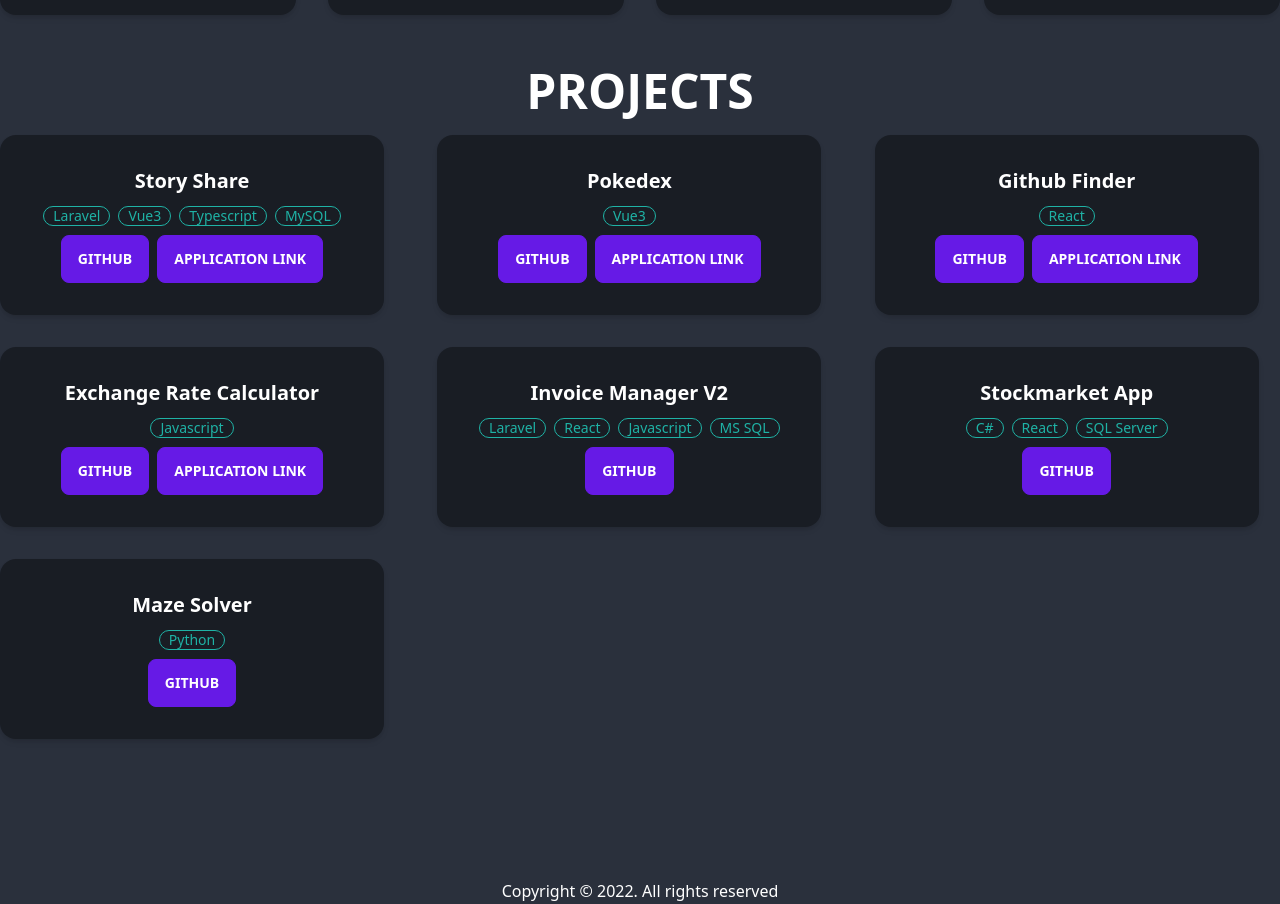
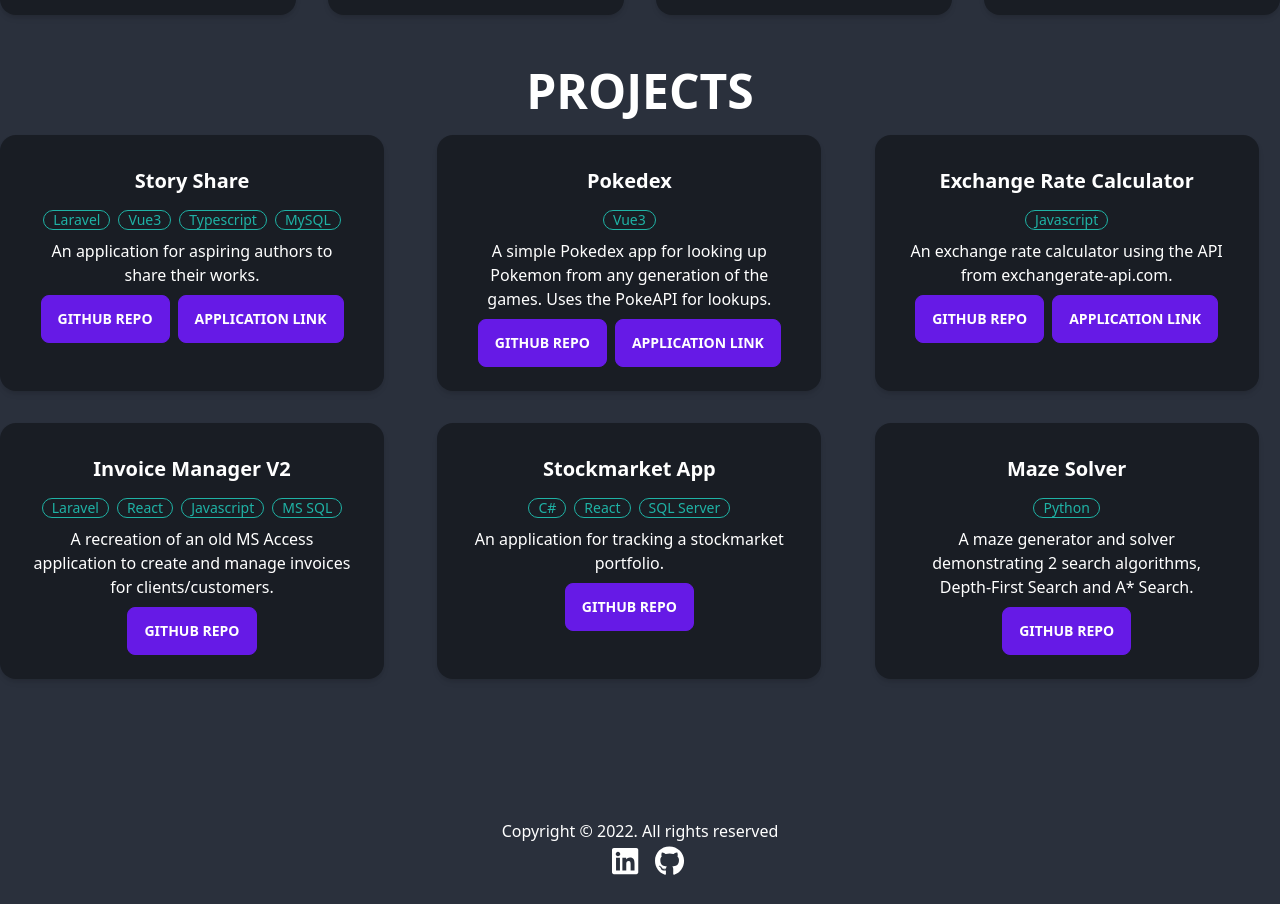
Before and after one commit to lazy-snorlax/portfolio_react, a React (Vite) app: page / in a window 1280 px wide. Shown: the part 1660-2564 px from the top of the page. Built offline with nearby package versions, Linux system fonts and the light colour scheme.

Commit message:
add project descriptions

```diff
--- a/src/components/Project.jsx
+++ b/src/components/Project.jsx
@@ -1,22 +1,23 @@
 import { PropTypes } from "prop-types";
 
-function Project({ project: { name, github, liveUrl, languages } }) {
+function Project({ project: { name, description, github, liveUrl, languages } }) {
   return (
     <div className="card w-96 bg-neutral shadow-md">
       <div className="flex-row items-center">
-        <div className="card-body">
-          <h2 className="card-title justify-center">
-            {name}
-          </h2>
+        <div className="card-body py-3">
+          <div className="card-title justify-center mt-5 mb-1">
+          {name}
+          </div>
           <div className="badges text-center">
             {languages.map((lang) => (
               <div className="badge badge-outline badge-accent mx-1">{lang}</div>
             ))}
           </div>
-          <div className="card-actions justify-center">
+          <p className="text-center">{description}</p>
+          <div className="card-actions justify-center pb-3">
             {github && (
               <a href={github} className="btn btn-primary">
-                Github
+                Github Repo
               </a>
             )}
 
--- a/src/data/Data.json
+++ b/src/data/Data.json
@@ -53,42 +53,42 @@
   "projects": [
     {
       "name": "Story Share",
+      "description": "An application for aspiring authors to share their works.",
       "languages": ["Laravel", "Vue3", "Typescript", "MySQL"],
       "github": "https://github.com/lazy-snorlax/StoryShare",
       "liveUrl": "https://storyshare.amhomelab.com"
     },
     {
       "name": "Pokedex",
+      "description": "A simple Pokedex app for looking up Pokemon from any generation of the games. Uses the PokeAPI for lookups.",
       "languages": ["Vue3"],
       "github": "https://github.com/lazy-snorlax/pokedex-vue",
       "liveUrl": "https://pokedex-vue-app.netlify.app/"
     },
     {
-      "name": "Github Finder",
-      "languages": ["React"],
-      "github": "https://github.com/lazy-snorlax/github-finder",
-      "liveUrl": "https://gilded-profiterole-a14ec9.netlify.app/"
-    },
-    {
       "name": "Exchange Rate Calculator",
+      "description": "An exchange rate calculator using the API from exchangerate-api.com.",
       "languages": ["Javascript"],
       "github": "https://github.com/lazy-snorlax/exchange-rate-calculator",
       "liveUrl": "https://naughty-fermi-9d71d1.netlify.app/"
     },
     {
       "name": "Invoice Manager V2",
+      "description": "A recreation of an old MS Access application to create and manage invoices for clients/customers.",
       "languages": ["Laravel", "React", "Javascript", "MS SQL"],
       "github": "https://github.com/lazy-snorlax/InvoiceManagerv2",
       "liveUrl": ""
     },
     {
       "name": "Stockmarket App",
+      "description": "An application for tracking a stockmarket portfolio.",
       "languages": ["C#", "React", "SQL Server"],
       "github": "https://github.com/lazy-snorlax/stockmarket-app",
       "liveUrl": ""
     },
     {
       "name": "Maze Solver",
+      "description": "A maze generator and solver demonstrating 2 search algorithms, Depth-First Search and A* Search.",
       "languages": ["Python"],
       "github": "https://github.com/lazy-snorlax/maze-solver",
       "liveUrl": ""
```
